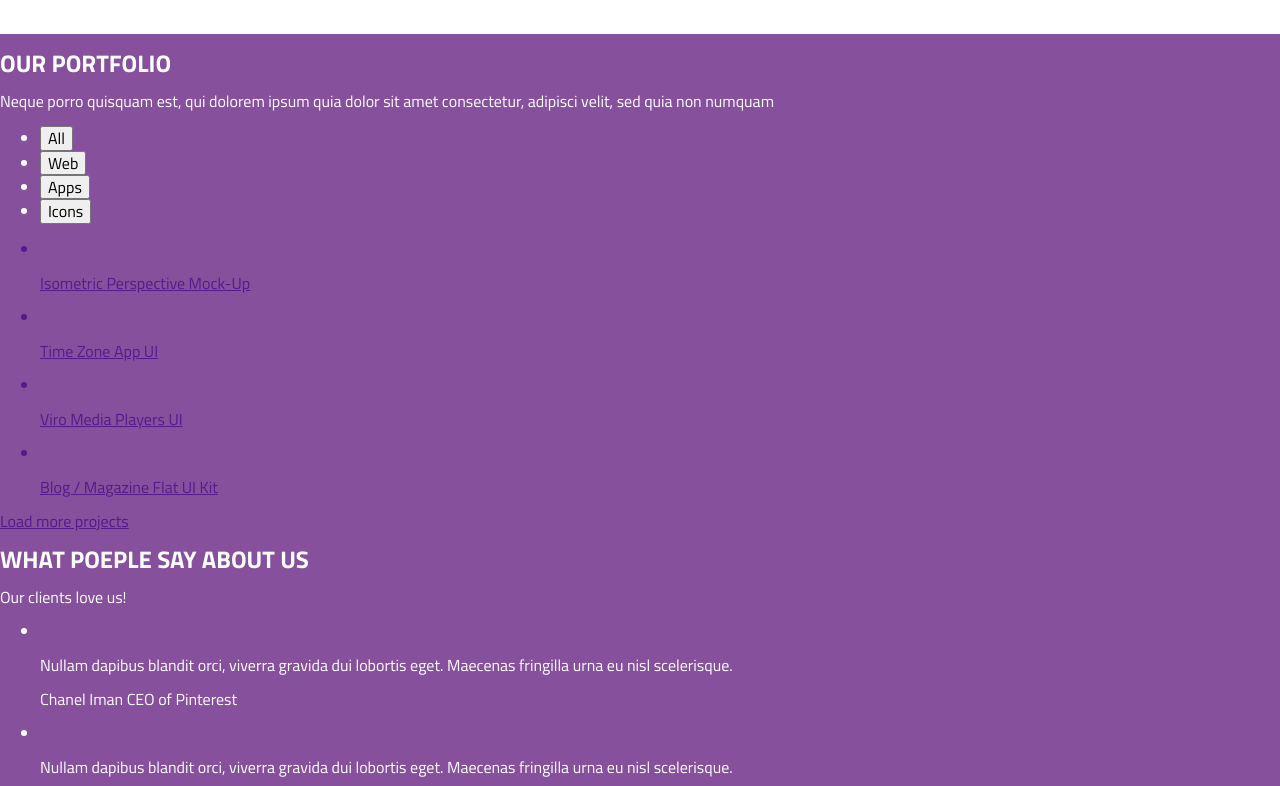
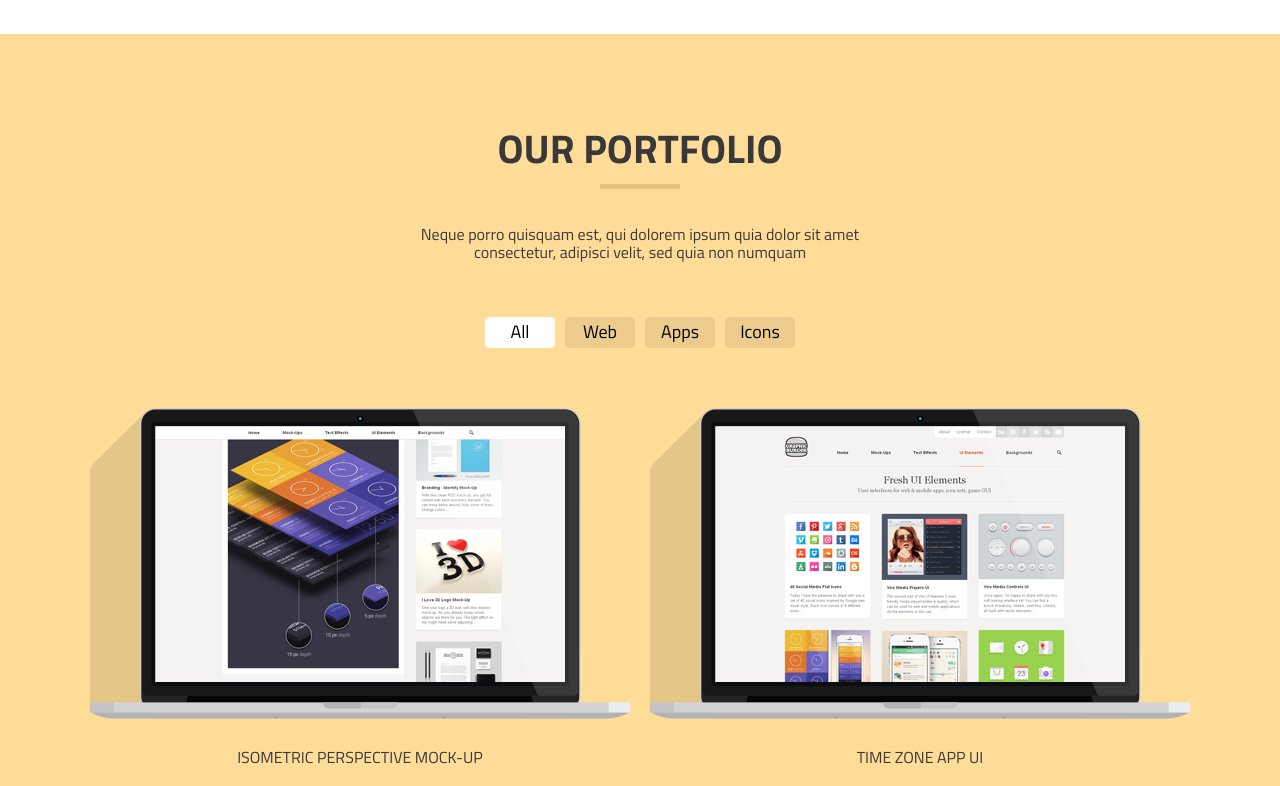
Before and after one commit to saloev/Cuda, a plain HTML site: page index.html in a window 1280 px wide. Shown: the part 3000-3786 px from the top of the page. Drawn offline with Linux system fonts and the light colour scheme.

Commit message:
portfolio section is stylized

```diff
--- a/index.html
+++ b/index.html
@@ -173,43 +173,45 @@
 			</div>
 		</section>
 		<section class="portfolio">
+			<div class="wrapper">
 				<h2 class="section-tittle">OUR PORTFOLIO</h2>
-			<p>Neque porro quisquam est, qui dolorem ipsum quia dolor sit amet
+				<p class="portfolio-subtitle">Neque porro quisquam est, qui dolorem ipsum quia dolor sit amet<br>
 	 				consectetur, adipisci velit, sed quia non numquam
 				</p>
-			<ul>
+				<ul class="portfolio-button-list">
 					<li><button>All</button></li>
 					<li><button>Web</button></li>
 					<li><button>Apps</button></li>
 					<li><button>Icons</button></li>
 				</ul>
-			<ul>
+				<ul class="portfolio-list-all">
+					<li>
 						<a href="">
+							<img src="img/portfolio-1.png" alt="">
+							<p>Isometric Perspective Mock-Up</p>
+						</a>
+					</li>
 					<li>
-						<img src="" alt="">
-						<p>Isometric Perspective Mock-Up</p>
+						<a href="">
+							<img src="img/portfolio-2.png" alt="">
+							<p>Time Zone App UI</p>
+						</a>
 					</li>
+					<li>
+						<a href="">
+							<img src="img/portfolio-3.png" alt="">
+							<p>Viro Media Players UI</p>
 						</a>
+					</li>
+					<li>
 						<a href="">
-					<li>
-						<img src="" alt="">
-						<p>Time Zone App UI</p>
+							<img src="img/portfolio-4.png" alt="">
+							<p>Blog / Magazine Flat UI Kit</p>
+						</a>
 					</li>
-				</a>
-				<a href="">
-					<li>
-						<img src="" alt="">
-						<p>Viro Media Players UI</p>
-					</li>
-				</a>
-				<a href="">
-					<li>
-						<img src="" alt="">
-						<p>Blog / Magazine Flat UI Kit</p>
-					</li>
-				</a>
 				</ul>
-			<a href="">Load more projects</a>
+				<a href="" class="btn portfolio-button">Load more projects</a>
+			</div>
 		</section>
 		<section class="reviews">
 			<h2 class="section-tittle">WHAT POEPLE SAY ABOUT US</h2>
--- a/style.css
+++ b/style.css
@@ -322,3 +322,100 @@ a: active {
 
 			font-size: 24px; line-height: 18px; font-weight: 700; text-transform: uppercase;
 		}
+
+
+/*
+
+*/
+.portfolio {
+	padding: 100px 0 150px 0;
+
+	color: #393939; text-align: center;
+
+	background: #ffdd99;
+}
+	.portfolio .wrapper {
+		display: flex; flex-direction: column; align-items: center;
+	}
+		.portfolio h2 {
+			margin: 0;
+
+			font-size: 40px; line-height: 30px; text-transform: uppercase; font-weight: 700;
+		}
+		.portfolio h2::after {
+			content: ""; display: block; width: 80px; height: 5px; margin: 20px auto;
+
+			background: #e5c37f;
+		}
+		.portfolio .portfolio-button-list {
+			margin: 40px 0 60px 0; padding: 0; display: flex; justify-content: space-around;
+
+			list-style: none; font-size: 18px; line-height: 20px; text-transform: uppercase; font-weight: 400;
+		}
+			.portfolio-button-list li {
+				margin-right: 10px;
+			}
+			.portfolio-button-list li:last-child {
+				margin-right: 0px;
+			}
+				.portfolio-button-list li button {
+					padding: 5px 15px; width: 70px;
+
+					border: none; border-radius: 5px;  background-color: rgba(0, 0, 0, 0.078);
+				}
+				.portfolio-button-list li:first-child button{
+					background: #fff;
+				}
+				.portfolio-button-list li button:hover,
+				.portfolio-button-list li button:focus {
+					cursor: pointer;
+
+					background-color: rgb(255, 255, 255);
+				}
+				.portfolio-button-list li button:active {
+					background-color: rgba(255, 255, 255,0.5);
+				}
+
+			.portfolio-list-all	{
+				margin: 0; padding: 0; width: 100%; display: flex; flex-wrap: wrap;
+
+				list-style: none;
+			}
+				.portfolio-list-all li {
+					width: 49.09%; margin-right: 20px; margin-bottom: 30px;
+				}
+				.portfolio-list-all li:nth-child(even) {
+					margin-right: 0;
+				}
+					.portfolio-list-all li img {
+						padding-bottom: 10px;
+					}
+					.portfolio-list-all li a {
+
+						color: inherit; text-decoration: none; text-transform: uppercase; font-weight: 400;
+
+						transition: 0.3s all ease-in-out;
+					}
+					.portfolio-list-all li a:hover,
+					.portfolio-list-all li a:focus {
+						opacity: 0.8;
+
+						color: rgba(57, 57, 57, 0.8);
+					}
+
+		.portfolio-button {
+			margin-top: 80px;
+
+			background: rgba(23, 194, 164, 1); border-radius: 5px; border-bottom: 5px solid rgba(0, 0, 0, 0.15)
+		}
+		.portfolio-button:hover,
+		.portfolio-button:focus {
+			cursor: pointer;  background: rgba(23, 194, 164, 0.8);
+		}
+		.portfolio-button:active {
+			cursor: pointer;  background: rgba(23, 194, 164, 0.5);
+		}
+
+/*
+
+*/
```
Also changed, not shown: img/portfolio-1.png (added), img/portfolio-2.png (added), img/portfolio-3.png (added), img/portfolio-4.png (added). Lines whose indentation alone changed are shown as unchanged.
